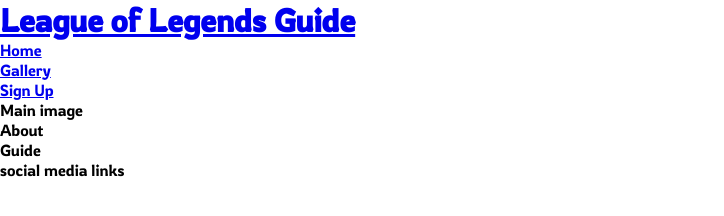
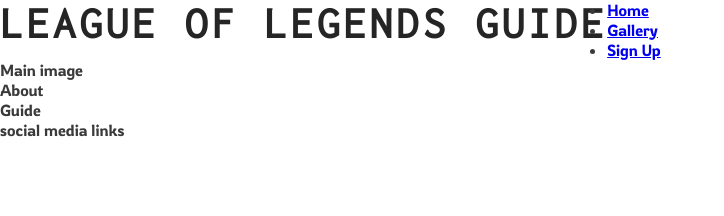
Before and after one commit to Aysial/league-of-legends-guide, a plain HTML site: page index.html in a window 1280 px wide. Shown: the whole page, without its empty margins (0-724 px from the left). Drawn offline with Linux system fonts and the light colour scheme.

Commit message:
Add style for headings and logo

```diff
--- a/assets/css/style.css
+++ b/assets/css/style.css
@@ -9,4 +9,19 @@
 body {
     font-family: Rowdies, sans-serif;
     font-weight: 300;
+    color: #3a3a3a;
 }
+
+/* headings and logo */
+
+h1, h2 {
+    font-family: Inconsolata, sans-serif;
+    text-transform: uppercase;
+    letter-spacing: 4px;
+    color: #252525;
+}
+
+#logo {
+    float: left;
+    font-size: 280%;
+}
--- a/index.html
+++ b/index.html
@@ -13,7 +13,7 @@
 <body>
     <header>
         <a href="index.html">
-            <h1>League of Legends Guide</h1>
+            <h1 id="logo">League of Legends Guide</h1>
         </a>
         <nav>
             <ul>
```
